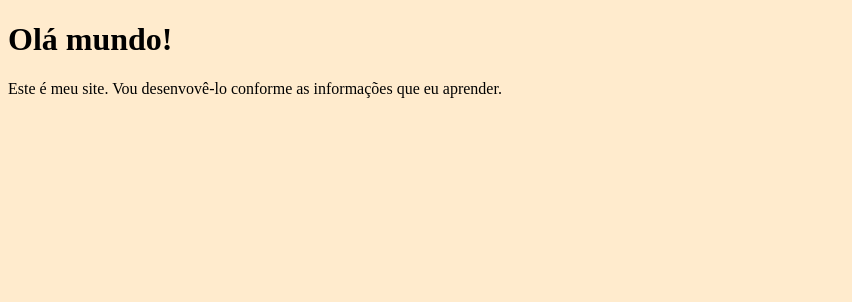
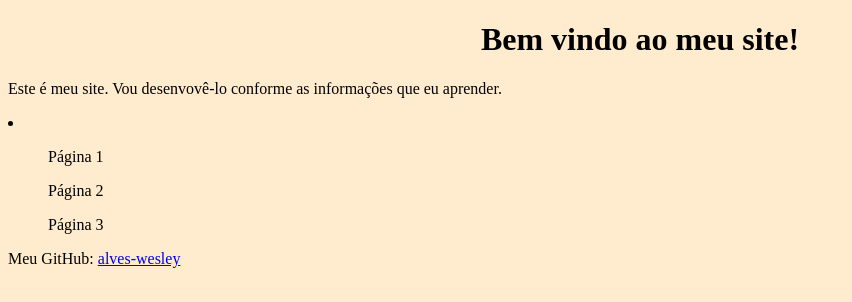
Before and after one commit to alves-wesley/alves-wesley.github.io, a plain HTML site: page index.html in a window 1280 px wide. Shown: the whole page, without its empty margins (0-852 px from the left). Drawn offline with Linux system fonts and the light colour scheme.

Commit message:
Adicionando Tags no index

```diff
--- a/index.html
+++ b/index.html
@@ -8,10 +8,26 @@
     <title>Teste</title>
 </head>
 <body>
-    <h1>Olá mundo!</h1>
+    <header>
+    <h1>Bem vindo ao meu site!</h1>
+    </header>
     <p>Este é meu site. Vou desenvovê-lo conforme as informações
         que eu aprender.
     </p>
+    <aside>
+        <li>
+            <ul>
+                Página 1
+            </ul>
+            <ul>
+                Página 2
+            </ul>
+            <ul>
+                Página 3
+            </ul>
+        </li>
+    </aside>
+    <footer>Meu GitHub: <a href="https://github.com/alves-wesley" target="_blank" rel="Meu GitHub">alves-wesley</a> </footer>
     <script src="script.js"></script>
 </body>
 </html>
--- a/style.css
+++ b/style.css
@@ -1,3 +1,6 @@
 body{
     background-color: blanchedalmond;
 }
+h1{
+    text-align: center;
+}
```
